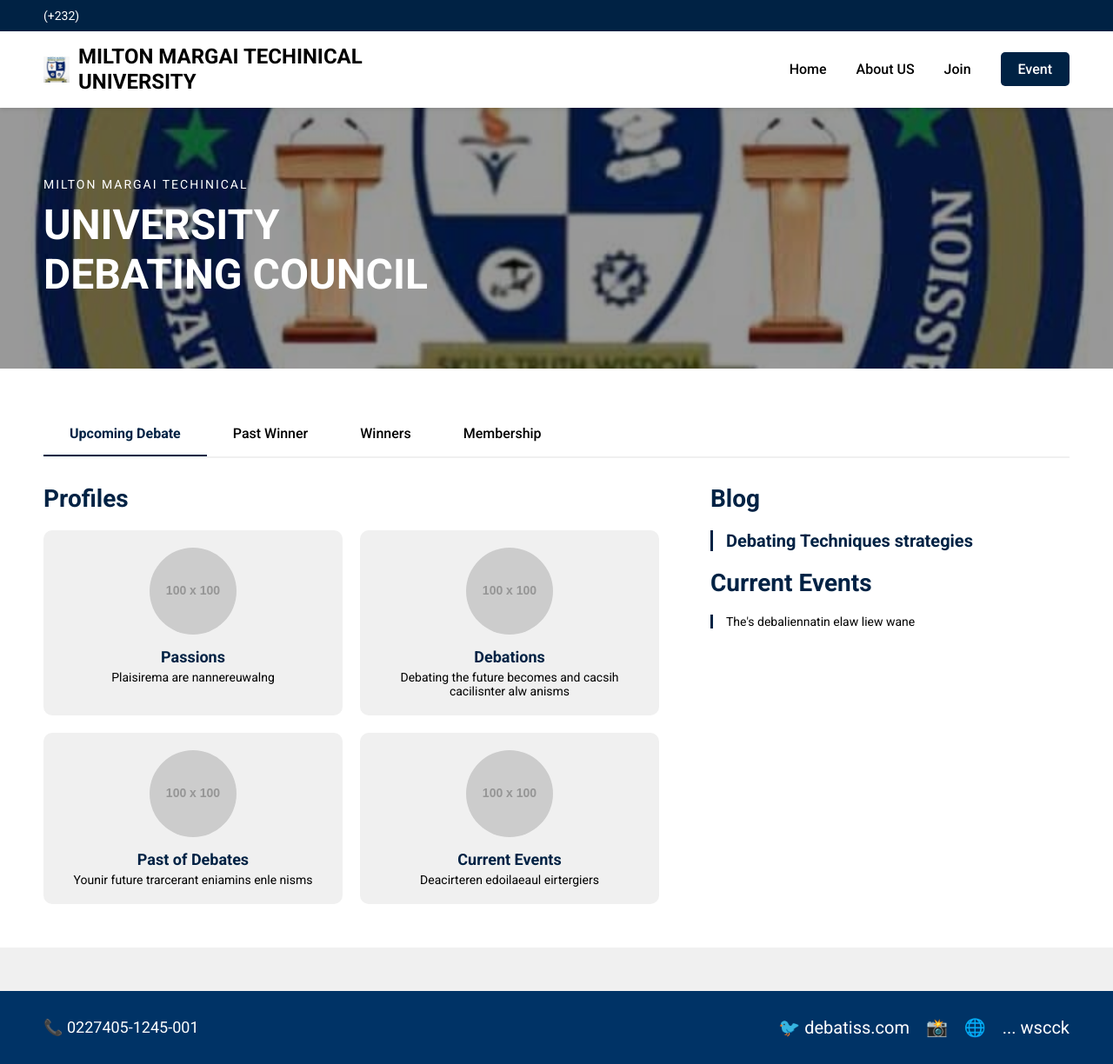
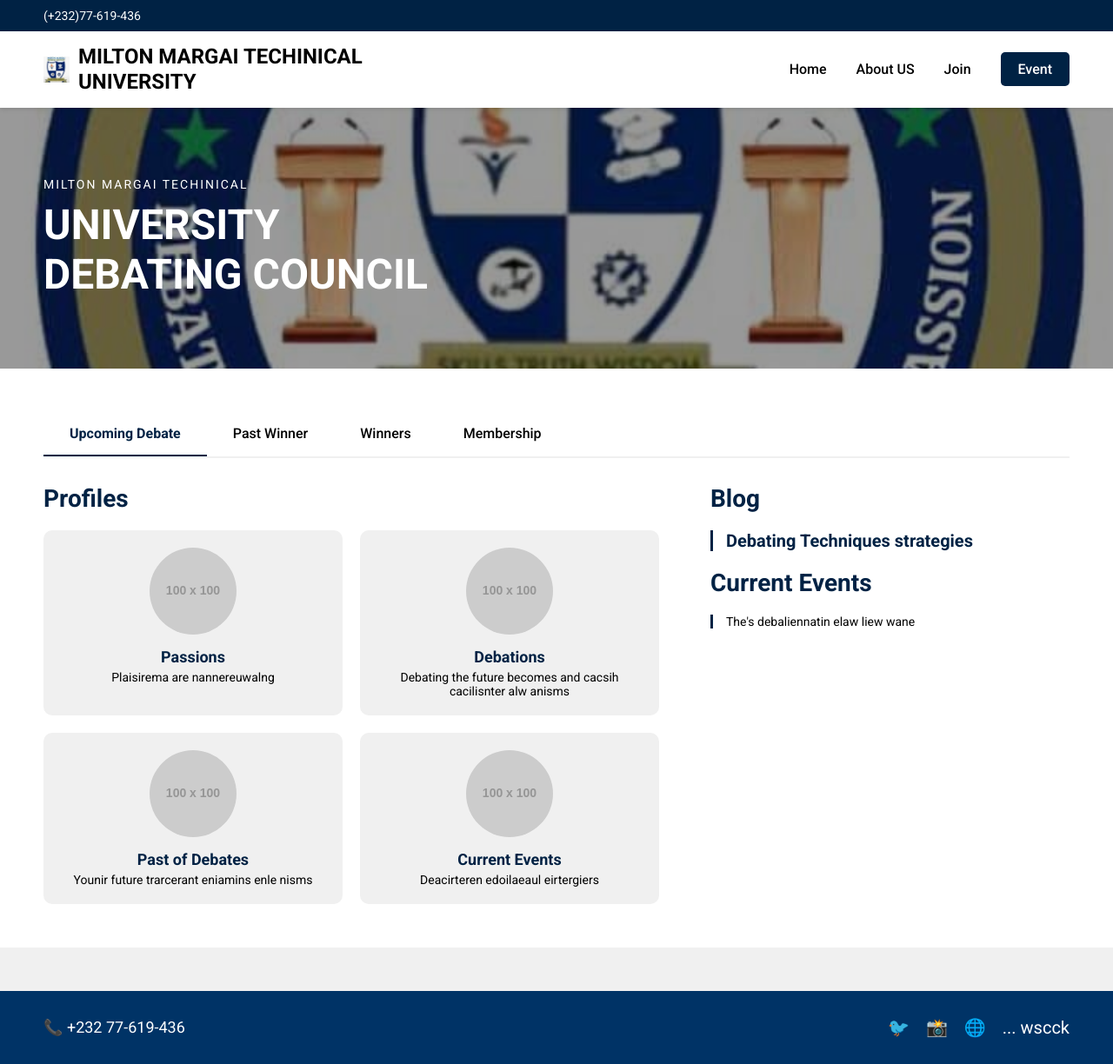
Before and after one commit to MusaNyakehSiebo13/MMTUDC.website, a plain HTML site: page Index.HTML in a window 1280 px wide. Shown: the whole page at 87% size. Drawn offline with Linux system fonts and the light colour scheme; placeholder pictures from the web are drawn by us.

Commit message:
Fix HTML structure and update contact information

```diff
--- a/Index.HTML
+++ b/Index.HTML
@@ -257,7 +257,7 @@
 <body>
 
     <header class="header">
-        <div class="header-contact">(+232)</div>
+        <div class="header-contact">(+232)77-619-436</div>
 
         </div>
     </header>
@@ -337,10 +337,10 @@
 
     <footer class="footer">
         <div class="footer-contact">
-            📞 0227405-1245-001
+            📞 +232 77-619-436
         </div>
         <div class="footer-social">
-            <a href="#">🐦 debatiss.com</a>
+            <a href="#">🐦</a>
             <a href="#">📸</a>
             <a href="#">🌐</a>
             <a href="#">... wscck</a>
```
